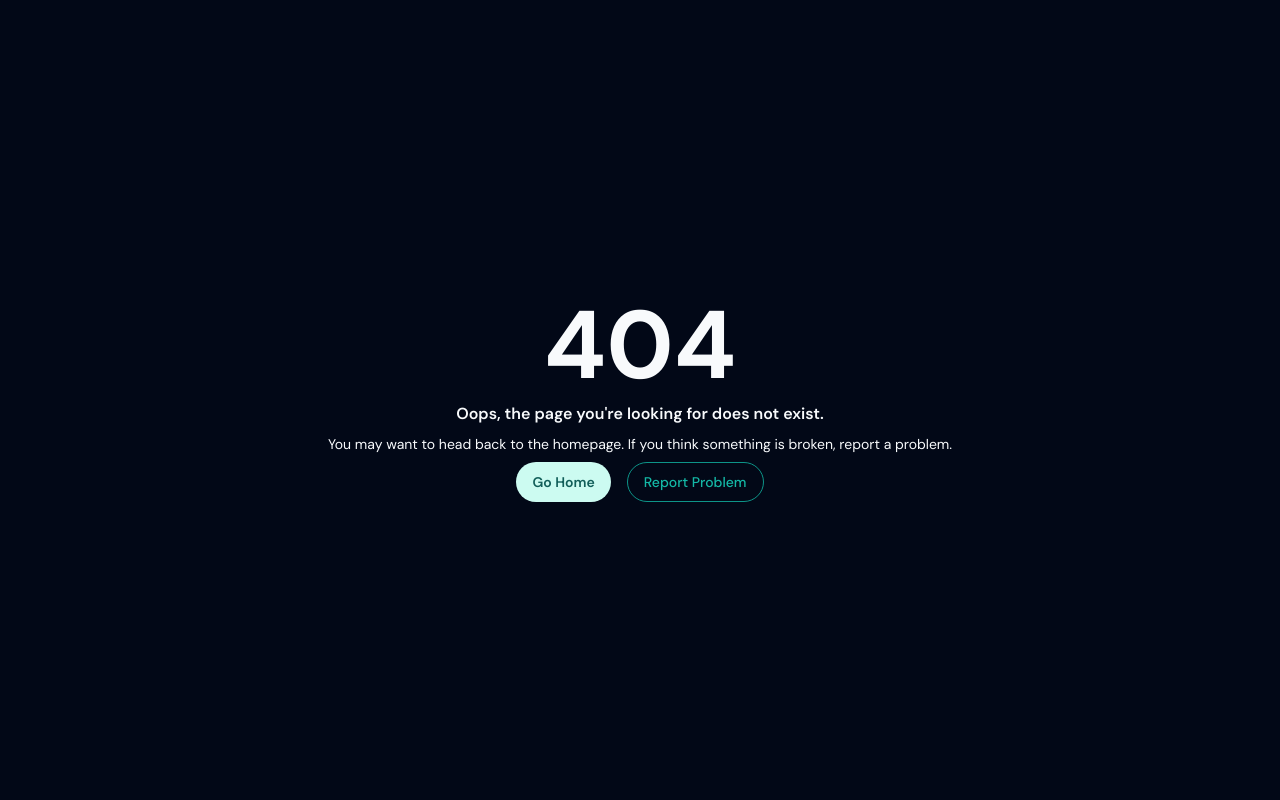
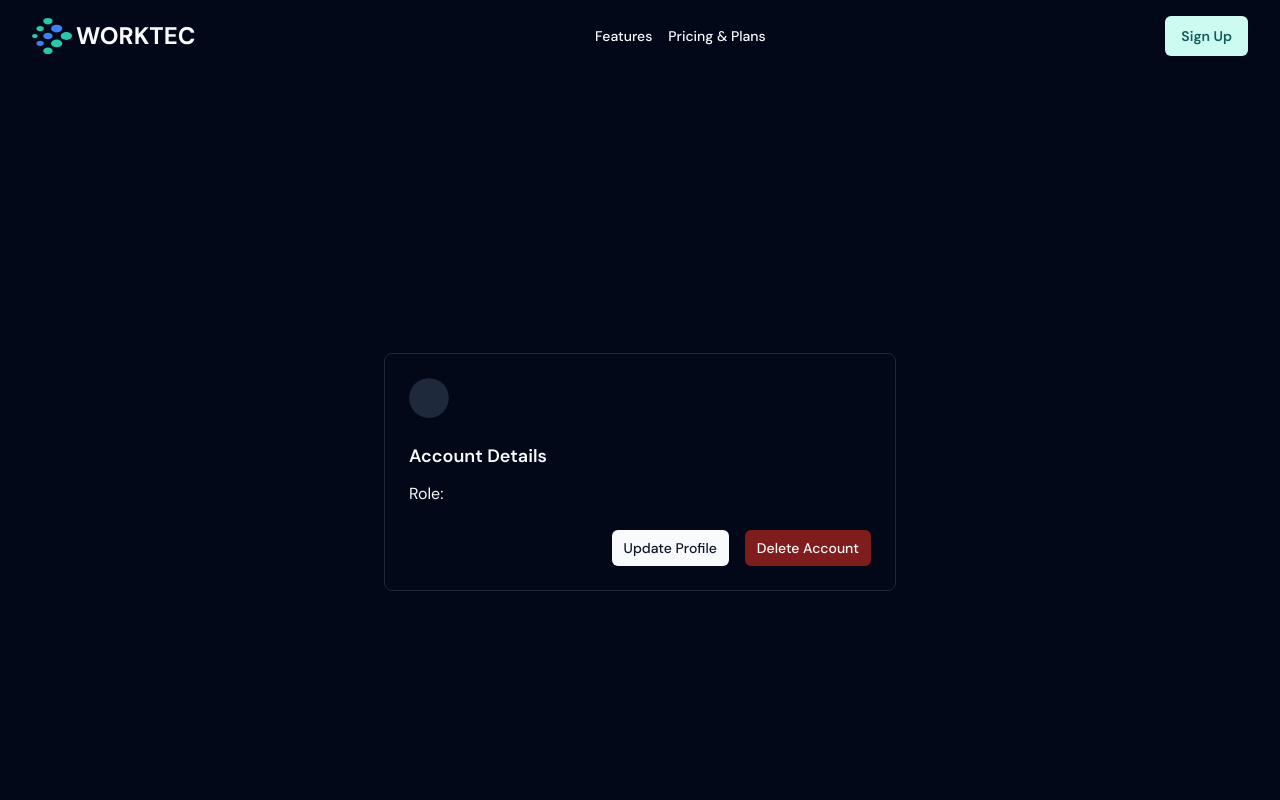
Before and after one commit to Tati-Maria/agile-tool, a React (Vite) app in the folder client/: page /profile in a window 1280 px wide. Before the commit this address had no page. Shown: the top 800 px of the page. Built offline with nearby package versions, Linux system fonts and the light colour scheme; no server answers.

Commit message:
feat: delete account

```diff
--- a/client/src/components/cards/user-card-actions.tsx
+++ b/client/src/components/cards/user-card-actions.tsx
@@ -59,8 +59,9 @@ const UserCardActions = ({
             <Typography>{isCopied ? 'Copied!' : 'Copy Email'}</Typography>
           </DropdownMenuItem>
         </DropdownMenuGroup>
+        {user.role === 'Product Owner' && (
+          <>
             <DropdownMenuSeparator />
-        {user.role === 'Product Owner' && (
             <DropdownMenuSub>
               <DropdownMenuSubTrigger>
                 <DropdownMenuItem>
@@ -81,6 +82,7 @@ const UserCardActions = ({
                 </DropdownMenuSubContent>
               </DropdownMenuPortal>
             </DropdownMenuSub>
+          </>
         )}
       </DropdownMenuContent>
     </DropdownMenu>
--- a/client/src/components/project-table/project-progress.tsx
+++ b/client/src/components/project-table/project-progress.tsx
@@ -1,65 +1,64 @@
-// import { useState, useEffect } from "react";
-// import { CircularProgressbar } from 'react-circular-progressbar';
-// import 'react-circular-progressbar/dist/styles.css';
+import { useState, useEffect } from "react";
+import { CircularProgressbar } from 'react-circular-progressbar';
+import 'react-circular-progressbar/dist/styles.css';
 
-// import { Loading } from "@/components/shared";
+import { Loading } from "@/components/shared";
+import { useGetTasksQuery } from "@/store/slices/task-api-slice";
 
-// interface ProjectProgressProps {
-//     projectId: string;
-// }
+interface ProjectProgressProps {
+    projectId: string;
+}
 
 
-// const ProjectProgress = ({projectId}: ProjectProgressProps) => {
-//     const [progress, setProgress] = useState(0);
-//     const { data: userStories, isLoading: userStoriesLoading } = useGetProjectUserStoriesQuery(projectId || '', { skip: !projectId });
+const ProjectProgress = ({projectId}: ProjectProgressProps) => {
+    const [progress, setProgress] = useState(0);
+    const {data: tasks, isLoading } = useGetTasksQuery(projectId, {skip: !projectId});
 
-//     const trackerColor = (progress: number) => {
-//         if(progress <= 25) {
-//             return '#ff4d4f';
-//         } else if(progress > 25 && progress <= 50) {
-//             return '#faad14';
-//         } else if(progress > 50 && progress <= 75) {
-//             return '#1890ff';
-//         } else if(progress > 75 && progress <= 100) {
-//             return '#52c41a';
-//         }
+    const trackerColor = (progress: number) => {
+        if(progress <= 25) {
+            return '#ff4d4f';
+        } else if(progress > 25 && progress <= 50) {
+            return '#faad14';
+        } else if(progress > 50 && progress <= 75) {
+            return '#1890ff';
+        } else if(progress > 75 && progress <= 100) {
+            return '#52c41a';
+        }
 
-//     }
+    }
 
-//     useEffect(() => {
-//         if(userStories) {
-//             const totalTasks = userStories?.map((userStory) => userStory.tasks).flat().length;
-//             //total of "Done" tasks
-//             const doneTasks = userStories?.map((userStory) => userStory.tasks).flat().filter((task) => task.status === 'Done').length;
-//             //calculate progress
-//             const progress = (doneTasks / totalTasks) * 100;
-//             setProgress(progress);
-//         }
-//     }, [userStories])
+    useEffect(() => {
+        if(tasks) {
+            const totalTasks = tasks.length;
+            const completedTasks = tasks.filter(task => task.status === "Done").length;
+            const progress = Math.round((completedTasks / totalTasks) * 100);
+            setProgress(progress);
+        }
+    }, [tasks])
 
 
-//   return (
-//     <div className="border h-full rounded-2xl py-4">
-//         {userStoriesLoading && (<Loading />)}
-//         {userStories && (
-//             <div className="flex h-full flex-col items-center justify-center">
-//                 <CircularProgressbar
-//                     styles={{
-//                         path: {
-//                             stroke: trackerColor(progress),
-//                             strokeWidth: 10
-//                         },
-//                         trail: {
-//                             stroke: 'rgba(0, 0, 0, 0.611)',
-//                             strokeWidth: 10
-//                         }
-//                     }}
-//                 className="w-20 h-20 md:w-24 md:h-24 lg:w-28 lg:h-28"
-//                  value={progress} text={`${progress}%`} />
-//             </div>
-//         )}
-//     </div>
-//   )
-// }
+  return (
+    <div className="border h-full rounded-2xl py-4">
+        {isLoading && (<Loading />)}
+        {tasks && (
+            <div className="flex h-full flex-col items-center justify-center">
+                <CircularProgressbar
+                    styles={{
+                        path: {
+                            stroke: trackerColor(progress),
+                            strokeWidth: 10
+                        },
+                        trail: {
+                            stroke: 'rgba(0, 0, 0, 0.611)',
+                            strokeWidth: 10
+                        }
+                    }}
+                className="w-20 h-20 md:w-24 md:h-24 lg:w-28 lg:h-28"
+                 value={progress} text={`${progress}%`} />
+            </div>
+        )}
+    </div>
+  )
+}
 
-// export default ProjectProgress;
+export default ProjectProgress;
--- a/client/src/components/shared/user-avatar.tsx
+++ b/client/src/components/shared/user-avatar.tsx
@@ -1,4 +1,5 @@
 import { Avatar, AvatarFallback, AvatarImage } from '@/components/ui/avatar';
+import { Link } from 'react-router-dom';
 
 import { cn } from '@/lib/utils';
 
@@ -14,12 +15,12 @@ const UserAvatar = ({
   ...rest
 }: UserAvatarProps) => {
   return (
-    <Avatar className={cn(className,"rounded-full")} {...rest}>
-      <AvatarImage src={avatarUrl} alt={name} />
-      <AvatarFallback>
-        {name?.slice(0, 2).toUpperCase()}
-      </AvatarFallback>
-    </Avatar>
+    <Link to="/profile">
+      <Avatar className={cn(className, 'rounded-full')} {...rest}>
+        <AvatarImage src={avatarUrl} alt={name} />
+        <AvatarFallback>{name?.slice(0, 2).toUpperCase()}</AvatarFallback>
+      </Avatar>
+    </Link>
   );
 };
 
--- /dev/null
+++ b/client/src/components/ui/card.tsx
@@ -0,0 +1,79 @@
+import * as React from "react"
+
+import { cn } from "@/lib/utils"
+
+const Card = React.forwardRef<
+  HTMLDivElement,
+  React.HTMLAttributes<HTMLDivElement>
+>(({ className, ...props }, ref) => (
+  <div
+    ref={ref}
+    className={cn(
+      "rounded-lg border bg-card text-card-foreground shadow-sm",
+      className
+    )}
+    {...props}
+  />
+))
+Card.displayName = "Card"
+
+const CardHeader = React.forwardRef<
+  HTMLDivElement,
+  React.HTMLAttributes<HTMLDivElement>
+>(({ className, ...props }, ref) => (
+  <div
+    ref={ref}
+    className={cn("flex flex-col space-y-1.5 p-6", className)}
+    {...props}
+  />
+))
+CardHeader.displayName = "CardHeader"
+
+const CardTitle = React.forwardRef<
+  HTMLParagraphElement,
+  React.HTMLAttributes<HTMLHeadingElement>
+>(({ className, ...props }, ref) => (
+  <h3
+    ref={ref}
+    className={cn(
+      "text-2xl font-semibold leading-none tracking-tight",
+      className
+    )}
+    {...props}
+  />
+))
+CardTitle.displayName = "CardTitle"
+
+const CardDescription = React.forwardRef<
+  HTMLParagraphElement,
+  React.HTMLAttributes<HTMLParagraphElement>
+>(({ className, ...props }, ref) => (
+  <p
+    ref={ref}
+    className={cn("text-sm text-muted-foreground", className)}
+    {...props}
+  />
+))
+CardDescription.displayName = "CardDescription"
+
+const CardContent = React.forwardRef<
+  HTMLDivElement,
+  React.HTMLAttributes<HTMLDivElement>
+>(({ className, ...props }, ref) => (
+  <div ref={ref} className={cn("p-6 pt-0", className)} {...props} />
+))
+CardContent.displayName = "CardContent"
+
+const CardFooter = React.forwardRef<
+  HTMLDivElement,
+  React.HTMLAttributes<HTMLDivElement>
+>(({ className, ...props }, ref) => (
+  <div
+    ref={ref}
+    className={cn("flex items-center p-6 pt-0", className)}
+    {...props}
+  />
+))
+CardFooter.displayName = "CardFooter"
+
+export { Card, CardHeader, CardFooter, CardTitle, CardDescription, CardContent }
--- /dev/null
+++ b/client/src/hooks/use-delete-account.ts
@@ -0,0 +1,22 @@
+import { useDeleteUserMutation } from "@/store/slices/user-api-slice";
+import { clearCredentials } from "@/store/slices/auth-slice";
+import { toast } from "sonner";
+import { useDispatch } from "react-redux";
+
+export const useDeleteAccount = () => {
+    const [deleteUser, {isLoading}] = useDeleteUserMutation();
+    const dispatch = useDispatch();
+
+    const handleDeleteAccount = async () => {
+        try {
+            await deleteUser().unwrap();
+            toast.success("Thanks for using our service! We hope to see you again soon!")
+            dispatch(clearCredentials());
+        } catch (error) {
+            const errorMessage = error as string;
+            toast.error(errorMessage);
+        }
+    };
+
+    return {handleDeleteAccount, isLoading};
+};
--- a/client/src/main.tsx
+++ b/client/src/main.tsx
@@ -12,7 +12,7 @@ import {
 import { store } from '@/store/index.ts';
 import { Provider } from 'react-redux';
 import HomeLayout from '@/screens/_root/home-layout';
-import { Home } from '@/screens/_root/pages';
+import { Home, ProfilePage } from '@/screens/_root/pages';
 import AuthLayout from '@/screens/_auth/auth-layout.tsx';
 import { ProtectedPages } from '@/components/shared/private-route';
 import { ForgotPassword, Login, Register } from '@/screens/_auth/pages';
@@ -39,6 +39,7 @@ const router = createBrowserRouter(
     <Route path="/" element={<App />}>
       <Route path="" element={<HomeLayout />}>
         <Route index element={<Home />} />
+        <Route path="profile" element={<ProfilePage />} />
       </Route>
       <Route path="" element={<AuthLayout />}>
         <Route path="login" element={<Login />} />
--- a/client/src/screens/_projects/pages/project.tsx
+++ b/client/src/screens/_projects/pages/project.tsx
@@ -1,10 +1,12 @@
 import UserCard from "@/components/cards/user-card";
 import ProjectCard from "@/components/project-table/project-card";
+import ProjectProgress from "@/components/project-table/project-progress";
 import { Heading, Loading, Typography } from "@/components/shared";
 import EmptyState from "@/components/shared/empty-state";
 import ProjectIntro from "@/components/shared/project-intro";
 import { ScrollArea } from "@/components/ui/scroll-area";
 import { useGetProjectQuery } from "@/store/slices/project-api-slice"
+import { useGetTasksQuery } from "@/store/slices/task-api-slice";
 import { User } from "@/types";
 import { format } from "date-fns";
 import { Link, useParams } from "react-router-dom"
@@ -12,6 +14,7 @@ import { Link, useParams } from "react-router-dom"
 const ProjectPage = () => {
   const {projectId} = useParams<{projectId: string}>()
   const {data: project, isLoading} = useGetProjectQuery(projectId, {skip: !projectId});
+  const {data: tasks} = useGetTasksQuery(projectId as string, {skip: !projectId});
 
   if(isLoading) {
     return (
@@ -57,22 +60,22 @@ const ProjectPage = () => {
           <ProjectCard
             text="Total Tasks"
             subtext="+2 this week"
-            numberOfTasks={50}
+            numberOfTasks={tasks?.length || 0}
           />
           <ProjectCard
             text="Completed Tasks"
-            subtext="+1 this week"
-            numberOfTasks={12}
+            subtext="+2 this week"
+            numberOfTasks={tasks?.filter(task => task.status === 'Done').length || 0}
           />
           <ProjectCard
             text="Overdue Tasks"
-            subtext="+1 this week"
-            numberOfTasks={3}
+            subtext="No overdue tasks"
+            numberOfTasks={tasks?.filter(task => task.dueDate && new Date(task.dueDate) < new Date() && task.status !== 'Done').length || 0}
           />
           <ProjectCard
             text="To Do Tasks"
             subtext="+12 this week"
-            numberOfTasks={35}
+            numberOfTasks={tasks?.filter(task => task.status === 'Backlog').length || 0}
           />
         </div>
         <div className=" bg-[#58ea81] flex flex-col justify-around rounded-2xl px-8 py-3 text-black">
@@ -86,9 +89,9 @@ const ProjectPage = () => {
             </Link>
           </Typography>
         </div>
-        {/* <div>
+        <div>
           <ProjectProgress projectId={projectId} />
-        </div> */}
+        </div>
       </article>
       <div className="py-5">
         <div className="flex-between">
--- a/client/src/screens/_root/pages/index.ts
+++ b/client/src/screens/_root/pages/index.ts
@@ -1 +1,2 @@
 export {default as Home} from './home'
+export {default as ProfilePage} from './profile'
--- /dev/null
+++ b/client/src/screens/_root/pages/profile.tsx
@@ -0,0 +1,65 @@
+import { Heading, UserAvatar } from '@/components/shared';
+import { Button } from '@/components/ui/button';
+import {
+  Card,
+  CardContent,
+  CardDescription,
+  CardFooter,
+  CardHeader,
+  CardTitle,
+} from '@/components/ui/card';
+import { useAuth } from '@/hooks/use-auth';
+import { useGetUserQuery } from '@/store/slices/user-api-slice';
+import { Link } from 'react-router-dom';
+import { useDeleteAccount } from '@/hooks/use-delete-account';
+
+const ProfilePage = () => {
+  const { user } = useAuth();
+  const { data: userDetail } = useGetUserQuery();
+  const {handleDeleteAccount, isLoading} = useDeleteAccount();
+
+
+  return (
+    <section className="h-full grid place-items-center">
+      <Card className="w-full max-w-lg">
+        <CardHeader>
+          <div className="flex items-center space-x-3">
+            <UserAvatar
+              avatarUrl={userDetail?.avatar as string}
+              name={userDetail?.name as string}
+            />
+            <div className="flex flex-col space-y-1">
+              <CardTitle>{userDetail?.name}</CardTitle>
+              <CardDescription>{userDetail?.email}</CardDescription>
+            </div>
+          </div>
+        </CardHeader>
+        <CardContent>
+          <div className="flex flex-col space-y-3">
+            <Heading className="text-lg" level={3}>
+              Account Details
+            </Heading>
+            <div className="flex flex-col space-y-1">
+              <span>Role: {userDetail?.role}</span>
+            </div>
+          </div>
+        </CardContent>
+        {user?._id === userDetail?._id && (
+          <CardFooter className="justify-end space-x-4">
+            <Button asChild size={'sm'}>
+              <Link to="/profile/update">Update Profile</Link>
+            </Button>
+            <Button
+            onClick={handleDeleteAccount}
+            disabled={isLoading}
+            size={'sm'} variant={'destructive'}>
+              Delete Account
+            </Button>
+          </CardFooter>
+        )}
+      </Card>
+    </section>
+  );
+};
+
+export default ProfilePage;
```
Also changed, not shown: 1 other file (tests, documents, lock files or other folders). Lines whose indentation alone changed are shown as unchanged.
